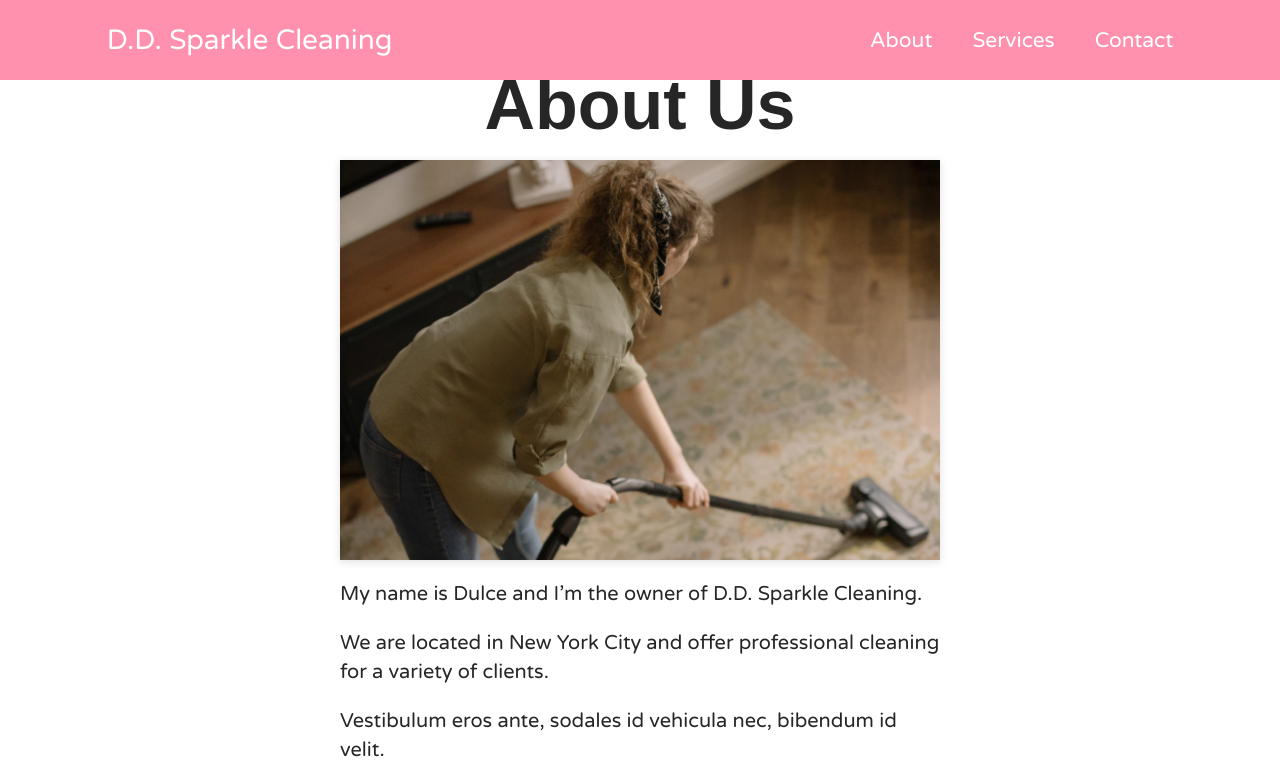
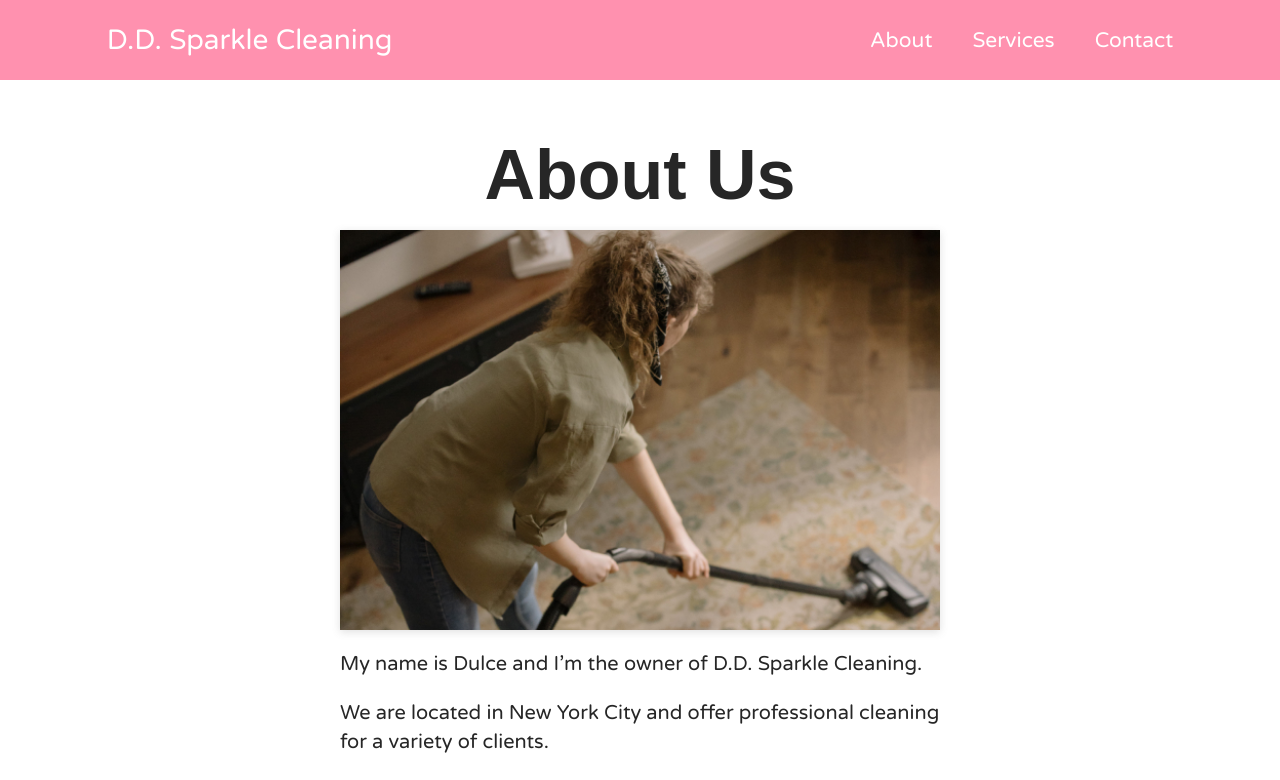
Before and after one commit to Carlos460/dd-sparkle-cleaning, a Next.js app: page /about in a window 1280 px wide. Shown: the top 780 px of the page. Built offline with nearby package versions, Linux system fonts and the light colour scheme.

Commit message:
Adjusted sections' top margin to accommodate the fixed navigation bar.

```diff
--- a/_sections/AboutUs/styles.ts
+++ b/_sections/AboutUs/styles.ts
@@ -9,7 +9,7 @@ import styled from 'styled-components';
 // Buttons
 
 export const SectionContainer = styled.div`
-  margin: 50px 0px;
+  margin: 120px 0px;
   min-height: 100vh;
   width: 100%;
 `;
--- a/_sections/ContactUs/styles.ts
+++ b/_sections/ContactUs/styles.ts
@@ -2,5 +2,5 @@ import styled from 'styled-components';
 
 export const Container = styled.div`
   display: flex;
-  margin: 0px 0px 75px;
+  margin: 75px 0px 75px;
 `;
--- a/_sections/OurServices/styles.ts
+++ b/_sections/OurServices/styles.ts
@@ -14,12 +14,10 @@ export const SectionContainer = styled.div`
   flex-direction: column;
   height: 100%;
   max-width: 75%;
-  margin: 10rem auto 5rem auto;
+  margin: 275px auto 50px;
   @media (max-width: 800px) {
     max-width: 100%;
-  }
-
-  @media (max-width: 450px) {
+    margin: 160px 0px 50px;
   }
 `;
 
```
